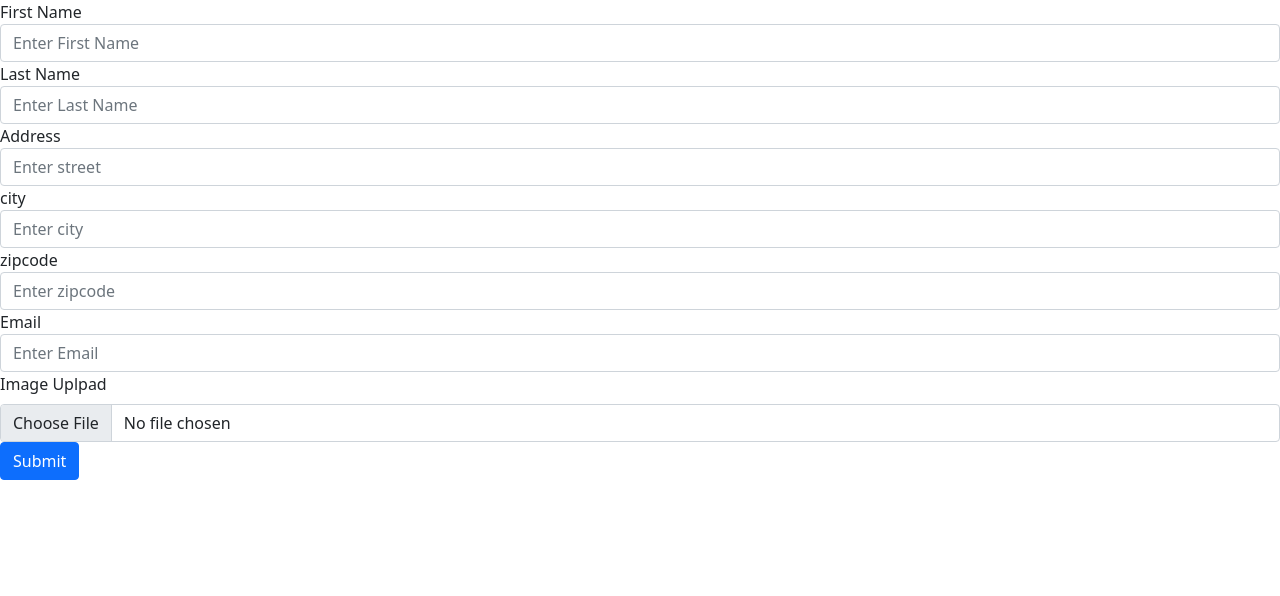
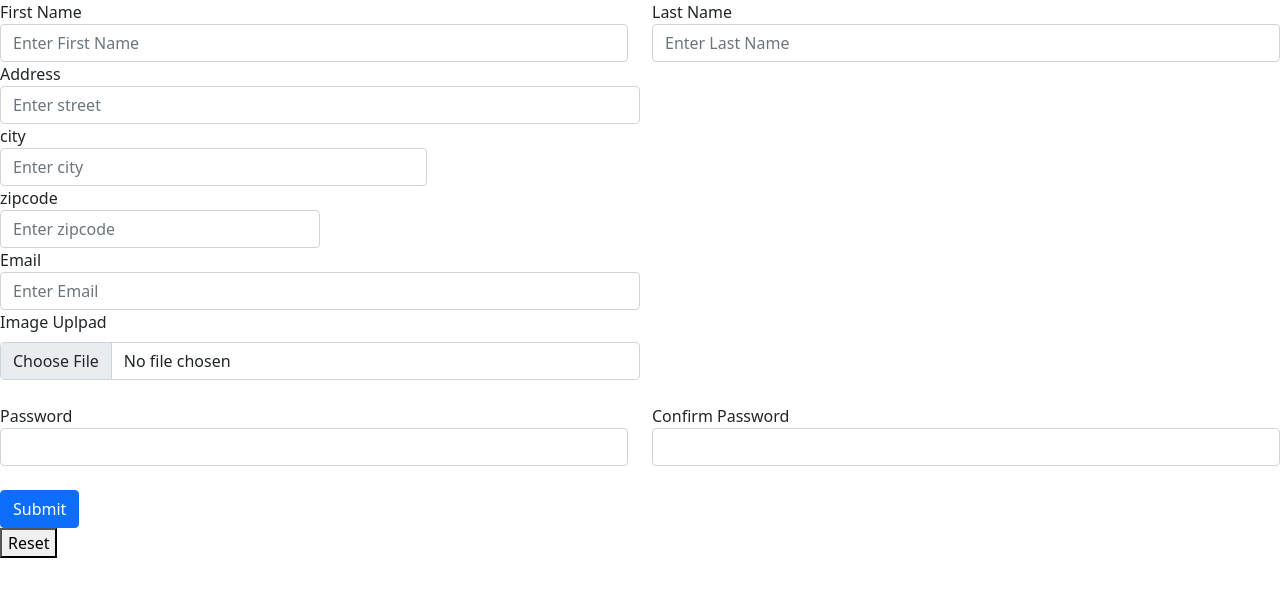
Before and after one commit to MukundDholariya2706/Angular-ReactiveForm, an Angular app: page / in a window 1280 px wide. Shown: the top 596 px of the page. Built offline with nearby package versions, Linux system fonts and the light colour scheme.

Commit message:
confirm password validation

```diff
--- a/src/app/app.component.html
+++ b/src/app/app.component.html
@@ -1,6 +1,7 @@
 <div class="register-form">
   <form [formGroup]="registerform" (ngSubmit)="onSubmit()">
-    <div>
+    <div class="row">
+      <div class="col-md-6">
         <label>First Name</label>
         <input
           type="text"
@@ -13,10 +14,12 @@
           *ngIf="f['firstname'].touched && !f['firstname'].valid"
           class="text-danger"
         >
-        <div *ngIf="f['firstname'].errors?.['required']">Field is required</div>
+          <div *ngIf="f['firstname'].errors?.['required']">
+            Field is required
           </div>
         </div>
-    <div>
+      </div>
+      <div class="col-md-6">
         <label>Last Name</label>
         <input
           type="text"
@@ -28,12 +31,15 @@
           *ngIf="f['lastname'].touched && !f['lastname'].valid"
           class="text-danger"
         >
-        <div *ngIf="f['lastname'].errors?.['required']">Field is required</div>
+          <div *ngIf="f['lastname'].errors?.['required']">
+            Field is required
           </div>
         </div>
-
+      </div>
+    </div>
+    <div class="row">
       <div formGroupName="address">
-      <div>
+        <div class="col-sm-6">
           <label>Address</label>
           <input
             type="text"
@@ -45,11 +51,13 @@
             *ngIf="g['street'].touched && !g['street'].valid"
             class="text-danger"
           >
-          <div *ngIf="g['street'].errors?.['required']">street is required</div>
+            <div *ngIf="g['street'].errors?.['required']">
+              street is required
+            </div>
           </div>
         </div>
 
-      <div>
+        <div class="col-sm-4">
           <label>city</label>
           <input
             type="text"
@@ -57,12 +65,15 @@
             formControlName="city"
             placeholder="Enter city"
           />
-        <div *ngIf="g['city'].touched && !g['city'].valid" class="text-danger">
+          <div
+            *ngIf="g['city'].touched && !g['city'].valid"
+            class="text-danger"
+          >
             <div *ngIf="g['city'].errors?.['required']">city is required</div>
           </div>
         </div>
 
-      <div>
+        <div class="col-sm-3">
           <label>zipcode</label>
           <input
             type="text"
@@ -79,8 +90,9 @@
           </div>
         </div>
       </div>
+    </div>
 
-    <div>
+    <div class="col-md-6">
       <label>Email</label>
       <input
         type="text"
@@ -88,26 +100,62 @@
         formControlName="email"
         placeholder="Enter Email"
       />
-      <div
-        *ngIf="f['email'].touched && !f['email'].valid"
-        class="text-danger"
-      >
+      <div *ngIf="f['email'].touched && !f['email'].valid" class="text-danger">
         <div *ngIf="f['email'].errors?.['required']">Email is required</div>
         <div *ngIf="f['email'].errors?.['email']">Email is invalid</div>
       </div>
     </div>
 
-    <div class="col-md-12">
-      <label class="form-label" >Image Uplpad</label>
-      <input (change)="onImagChangeFromFile($event)" type="file" class="form-control" formControlName="imageInput">
+    <div class="col-md-6">
+      <label class="form-label">Image Uplpad</label>
+      <input
+        (change)="onImagChangeFromFile($event)"
+        type="file"
+        accept="image/png"
+        class="form-control"
+        formControlName="imageInput"
+      />
       <div *ngIf="submitted && f['imageInput'].errors">
-        <div *ngIf="f['imageInput'].errors['required']">PNG Image is required</div>
+        <div *ngIf="f['imageInput'].errors['required']">
+          PNG Image is required
+        </div>
       </div>
     </div>
 
+    <br />
+    <div class="row">
+      <div class="col-sm-6 form-group">
+        <label>Password</label>
+        <input
+          type="password"
+          formControlName="password"
+          class="form-control"
+        />
+        <div *ngIf="f['password'].touched && f['password'].invalid ">
+          <div *ngIf="f['password'].errors?.['required']">Password is required</div>
+        </div>
+
+      </div>
+      <div class="col-sm-6 form-group">
+        <label>Confirm Password</label>
+        <input
+          type="text"
+          formControlName="confirm_password"
+          class="form-control"
+        />
+        <div *ngIf="f['confirm_password'].touched && f['confirm_password'].invalid">
+          <div *ngIf="f['confirm_password'].errors?.['required']">Password is required</div>
+          <div *ngIf="f['confirm_password'].errors?.['confirmedValidator']">Password and confirm password must be match</div>
+        </div>
+      </div>
+    </div>
+    <br>
     <div>
       <!-- <button class="btn btn-primary" [disabled]="registerform.invalid"> Submit </button> -->
       <button class="btn btn-primary">Submit</button>
     </div>
+    <div>
+      <button>Reset</button>
+    </div>
   </form>
 </div>
--- a/src/app/app.component.ts
+++ b/src/app/app.component.ts
@@ -1,9 +1,6 @@
 import { Component, OnInit } from '@angular/core';
-import {
-  FormControl,
-  FormGroup,
-  Validators,
-} from '@angular/forms';
+import { FormBuilder, FormControl, FormGroup, Validators } from '@angular/forms';
+import { ConfirmedValidator } from './confirmed.validator';
 
 @Component({
   selector: 'app-root',
@@ -23,48 +20,55 @@ export class AppComponent implements OnInit {
     return (this.registerform.controls['address'] as FormGroup).controls;
   }
 
-  constructor() {}
+  constructor(private bd: FormBuilder) {}
 
   ngOnInit() {
-    this.registerform = new FormGroup({
-      firstname: new FormControl(null, Validators.required),
-      lastname: new FormControl(null, Validators.required),
-      address: new FormGroup({
-        street: new FormControl(null, Validators.required),
-        city: new FormControl(null, Validators.required),
-        zipcode: new FormControl(null, [ Validators.required, Validators.minLength(2),
-        ]),
-      }),
-      email: new FormControl(null, [ Validators.required, Validators.email ]),
-      imageInput: new FormControl(null, [ Validators.required ]),
-    });
+    this.registerform = this.bd.group(
+      {
+        firstname: ['', [Validators.required]],
+        lastname: ['', [Validators.required]],
+        address: this.bd.group({
+          street: ['', [Validators.required]],
+          city: ['', [Validators.required]],
+          zipcode: ['', [Validators.required,Validators.minLength(2)]],
+        }),
+        email: ['', [Validators.required, Validators.email]],
+        imageInput: ['', [Validators.required]],
+        password: ['', [Validators.required]],
+        confirm_password: ['', [Validators.required]],
+      },
+      { validator: ConfirmedValidator('password', 'confirm_password')}
+    );
   }
 
-  onImagChangeFromFile($event:any){
-    if($event.target.files && $event.target.files[0]){
+  onSubmit() {
+    this.submitted = true;
+    if (this.registerform.invalid) {
+      return;
+    }
+
+    if (this.submitted) {
+      console.log(this.registerform.value);
+      alert('Form Submitted Successfully');
+    }
+  }
+
+  // image upload validation
+
+  onImagChangeFromFile($event: any) {
+    if ($event.target.files && $event.target.files[0]) {
       let file = $event.target.files[0];
       console.log(file);
-      if(file.type == "image/png"){
-        console.log("correct")
-      }
-      else{
+      if (file.type == 'image/png') {
+        console.log('correct');
+      } else {
         // validation error
         this.registerform.controls['imageInput'].reset();
-        this.registerform.controls['imageInput'].setValidators([Validators.required]);
+        this.registerform.controls['imageInput'].setValidators([
+          Validators.required,
+        ]);
         this.registerform.get('imageInput')?.updateValueAndValidity();
       }
     }
   }
-
-  onSubmit() {
-    this.submitted = true;
-    if(this.registerform.invalid){
-      return;
-    }
-
-    if(this.submitted){
-      console.log(this.registerform.value);
-      alert("Form Submitted Successfully");
-    }
-  }
 }
--- /dev/null
+++ b/src/app/confirmed.validator.ts
@@ -0,0 +1,16 @@
+import { FormGroup } from '@angular/forms';
+
+export function ConfirmedValidator(controlName: string, matchingControlName: string){
+    return (formGroup: FormGroup) => {
+        const control = formGroup.controls[controlName];
+        const matchingControl = formGroup.controls[matchingControlName];
+        if (matchingControl.errors && !matchingControl.errors['confirmedValidator']) {
+            return;
+        }
+        if (control.value !== matchingControl.value) {
+            matchingControl.setErrors({ confirmedValidator: true });
+        } else {
+            matchingControl.setErrors(null);
+        }
+    }
+}
```
Lines whose indentation alone changed are shown as unchanged.
